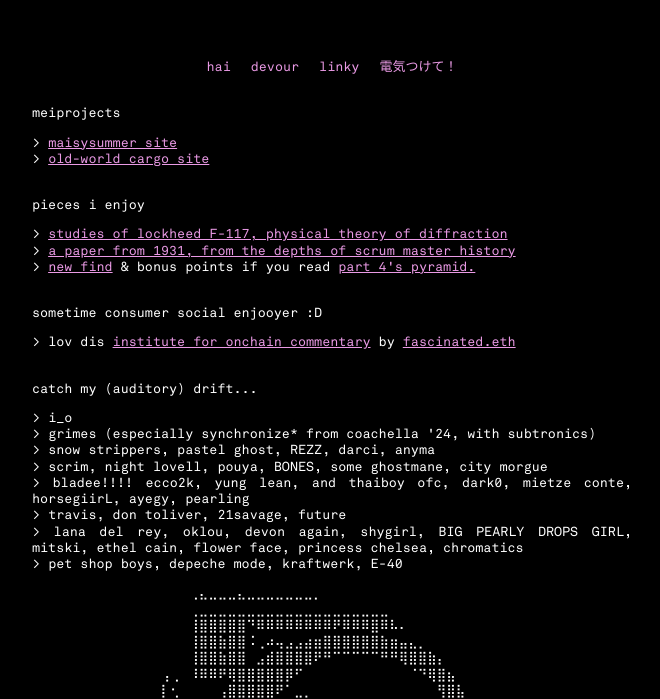
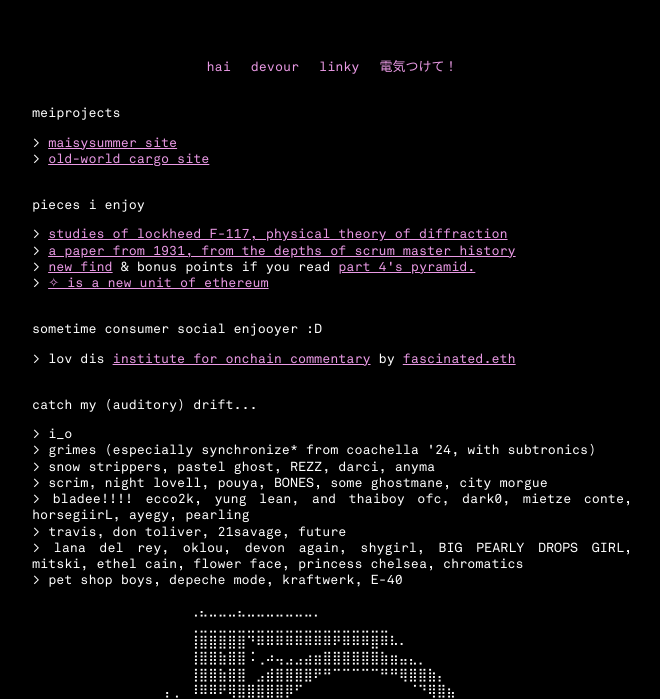
Before and after one commit to awhmaisy/pleasant-fw24, a SvelteKit app: page /devour in a window 1280 px wide. Shown: the part 101-800 px from the top of the page, without its empty margins (308-968 px from the left). Built offline with nearby package versions, Linux system fonts and the light colour scheme.

Commit message:
new piece

```diff
--- a/src/routes/devour/+page.svelte
+++ b/src/routes/devour/+page.svelte
@@ -19,6 +19,9 @@
         </li>
         <li>
             <a href="https://vx-underground.org">new find</a> & bonus points if you read <a href="https://samples.vx-underground.org/Microblog/2022-12-04%20-%20About%20malware%20writing%20and%20how%20to%20start.html">part 4's pyramid.</a>
+        </li>
+        <li>
+            <a href="https://zora.co/writings/sparks">✧ is a new unit of ethereum</a>
         </li>
     </ul>
     <p>
```
